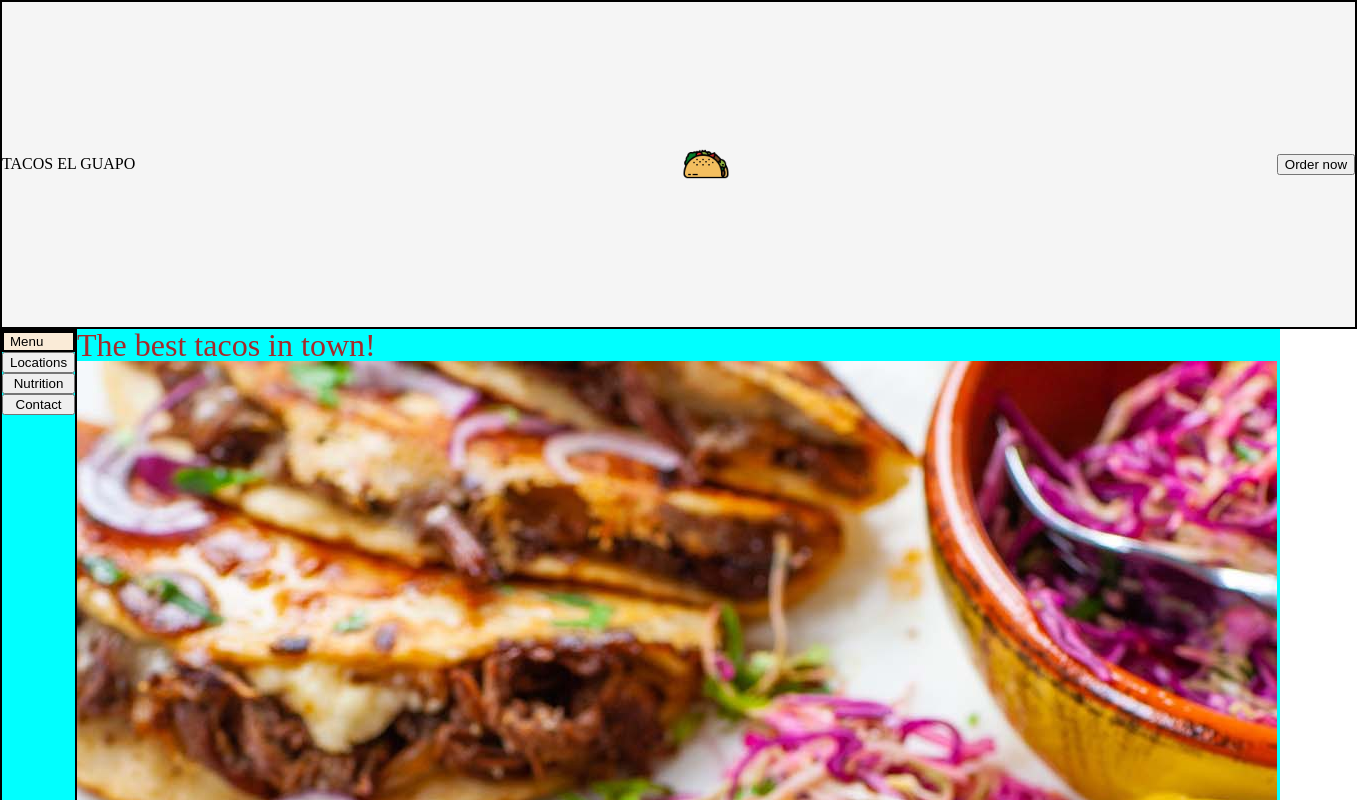
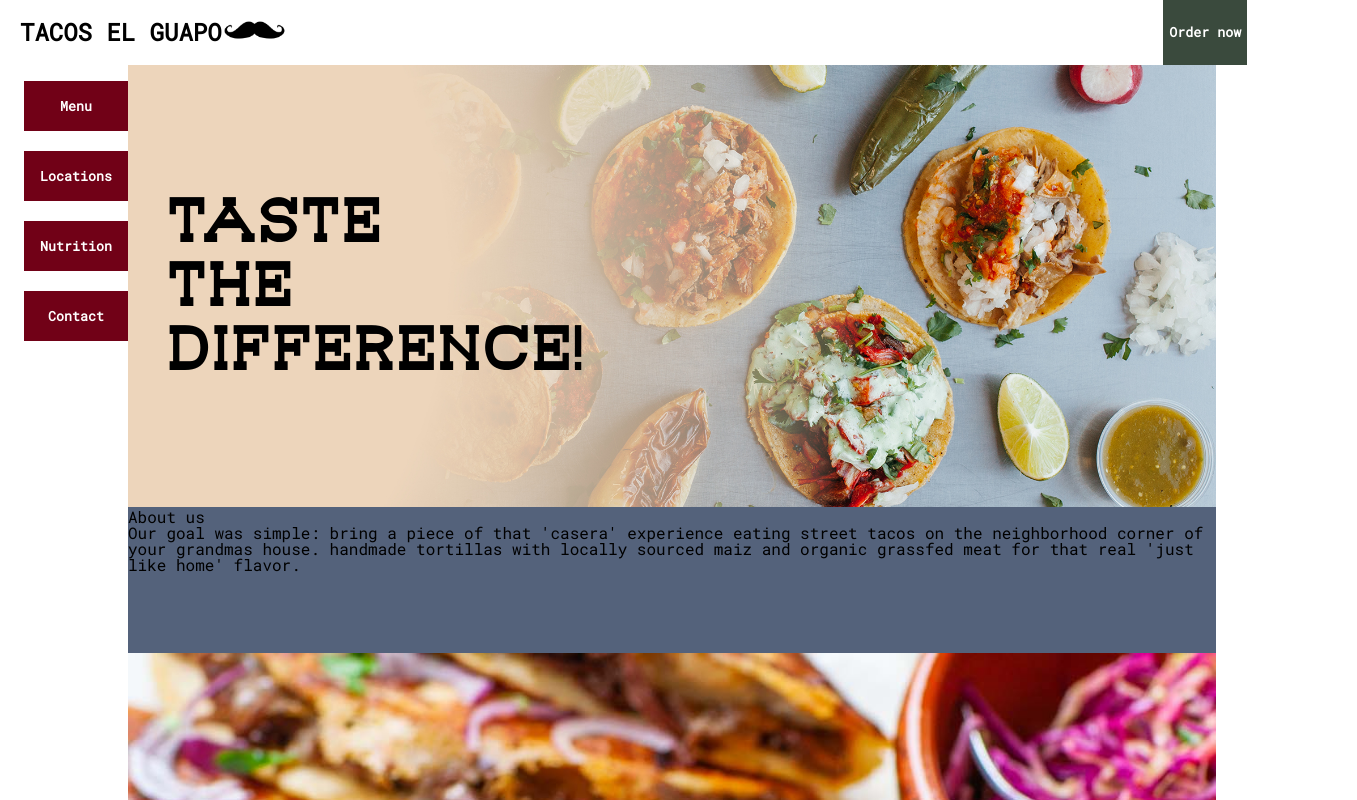
Before and after one commit to charlesvill/Restaurant-Page, a website built with webpack: page dist/index.html in a window 1280 px wide. Shown: the top 800 px of the page, 1357 px wide, since content can reach past the window. Built offline with Linux system fonts and the light colour scheme; files that its build step writes are made by us from their sources.

Commit message:
styled homepage banner, nav bar and header

```diff
--- a/src/index.js
+++ b/src/index.js
@@ -11,7 +11,7 @@ buttons.forEach(btn => btn.addEventListener("click", (event)=>{
     contentContainer.innerHTML = ``;
     switch(tab)
     {
-        case "menu" :
+        case "tmenu" :
         //trigger the module for menu
         loadMenu();
         break;
--- a/src/loadPage.js
+++ b/src/loadPage.js
@@ -1,24 +1,25 @@
+import banner from './images/tacosbannerfixed.jpg';
 import laImage from './images/lincolnheights.jpg';
 import tacoImage from './images/birria.jpg';
 import siteIcon from './images/moustache.png';
 
-function loadPage(){
-    const parentdiv = document.querySelector("#content");
-
+function createUI(parentCont){
     const navbar = document.createElement('div');
     navbar.className = "navbar";
-    parentdiv.appendChild(navbar);
+    parentCont.appendChild(navbar);
     navbar.innerHTML =
     `
-    <button class="tab tmenu">Menu</button>
-    <button class="tab locations">Locations</button>
-    <button class="tab nutrition">Nutrition</button>
-    <button class="tab contact">Contact</button>
+
+        <button class="tab tmenu">Menu</button>
+        <button class="tab locations">Locations</button>
+        <button class="tab nutrition">Nutrition</button>
+        <button class="tab contact">Contact</button>
+
     `;
 
     const header = document.createElement('div');
     header.className = "header";
-    parentdiv.appendChild(header);
+    parentCont.appendChild(header);
 
     const sitenameCont = document.createElement('div');
     sitenameCont.className = 'siteNameCont';
@@ -39,12 +40,27 @@ function loadPage(){
     orderbtn.textContent = "Order now";
     header.appendChild(orderbtn);
 
+}
+
+function generateHome(parentCont){
     const visualcont = document.createElement('div');
     visualcont.className = "visualContainer";
-    parentdiv.appendChild(visualcont);
+    parentCont.appendChild(visualcont);
 
-    visualcont.innerHTML =
-    `<p class="text">The best tacos in town!</p>`;
+    const bannerCont = document.createElement('div');
+    bannerCont.className = "bannerCont";
+    visualcont.appendChild(bannerCont);
+
+    const bannerImg = new Image();
+    bannerImg.className = "bannerImg";
+    bannerImg.src = banner;
+    bannerCont.appendChild(bannerImg);
+
+    const bannertxt = document.createElement('p');
+    bannertxt.className = 'bannerTxt';
+    bannertxt.textContent = "Taste the Difference!";
+    bannerCont.appendChild(bannertxt);
+
 
     const aboutCont = document.createElement('div');
     aboutCont.className = "aboutCont";
@@ -52,11 +68,12 @@ function loadPage(){
     <p>Our goal was simple: bring a piece of that 'casera' experience
     eating street tacos on the neighborhood corner of your grandmas house.
     handmade tortillas with locally sourced maiz and organic grassfed meat
-    for that real 'just like home' experience.</p>`
+    for that real 'just like home' flavor.</p>`;
+    visualcont.appendChild(aboutCont);
 
     const b_groundIMG = new Image();
     b_groundIMG.src = tacoImage;
-    b_groundIMG.className= "tacosImage"
+    b_groundIMG.className= "tacosImg"
     visualcont.appendChild(b_groundIMG);
 
     const storyCont = document.createElement('div');
@@ -73,5 +90,14 @@ function loadPage(){
     visualcont.appendChild(story_img);
 }
 
+function loadPage(){
+
+    const parentdiv = document.querySelector(".content");
+
+    createUI(parentdiv);
+    generateHome(parentdiv);
+
+}
+
 
 export default loadPage;
--- a/src/style.css
+++ b/src/style.css
@@ -48,16 +48,23 @@ table {
 	src: url('./fonts/robotomono-variablefont_wght-webfont.woff2') format('woff2'), url('./fonts/robotomono-variablefont_wght-webfont.woff') format('woff');
 }
 
+@font-face {
+	font-family: 'Western';
+	src: url('./fonts/bouweste-webfont.woff2') format('woff2'), url('./fonts/bouweste-webfont.woff') format('woff');
+}
+
 body{
-	height: 100%;
-	width: 100%;
+	margin: 0;
+    padding: 0;
 	background-color: agua;
 	font-family: 'Roboto';
 }
-#content{
+.content{
 	display:grid;
-	grid-template: 1fr 40fr/ 1fr 5fr;
-	background-color: aqua;
+	grid-template: 1fr 45fr/ 1fr 10fr;
+	background-color: #FFFFFF;
+	max-width: 100%;
+	margin: 0 auto;
 }
 
 .header{
@@ -66,39 +73,105 @@ body{
 	justify-content: space-between;
 	justify-items: center;
 	align-items: center;
-	border: solid 2px black;
 	position: sticky;
 	top: 0px;
-	background-color: whitesmoke;
+	z-index: 100;
+	background-color: #FFFFFF;
+	max-width: 100vw;
+	margin: 0;
 
+}
+.header > button{
+	border: none;
+	height: 100%;
+	margin-right:3vw;
+	background-color: #3A4A3D;
+	font-family: inherit;
+	font-weight: bold;
+	color:#fff
+}
+.header > button:hover{
+	background-color: #fff;
+	color: #800000;
+	border: solid 1px #800000;
 }
 .siteNameCont{
 	display: flex;
 	align-items: center;
-	font-size: 1.5rem;
+	font-size: 3vw;
 	font-weight: bold;
+	margin-left: 2vw;
 }
 .siteIcon{
-	max-width: 6rem;
-	height:3rem;
+	max-width: 6vw;
+	height: auto;
 }
 
 .navbar{
 	grid-area: 2 / 1 / 3 / 2;
 	display: flex;
 	flex-direction: column;
-	border: solid 2px black;
+	align-self: flex-start;
 	position: sticky;
-	top: 20px;
+	top: 5vw;
+	z-index: 100;
+	flex: auto;
+	margin: 0px;
+	max-width: 14vw;
 }
-.visualContent{
+
+.tab{
+	padding: 1rem;
+	margin-top: 2vh;
+	margin-left: 3vw;
+	background-color: #710117;
+	border: none;
+	font-family: 'Roboto';
+	font-weight: bolder;
+	color: white;
+}
+.tmenu{
+	margin-top: 0px;
+}
+.tab:hover{
+	background-color: #71011788;
+}
+.tab:active{
+	background-color: #410013;
+}
+.visualContainer{
 	grid-area: 2 / 2 / 3 / 3;
-	background-color:white;
+	background-color:#54627B;
+	display:flex;
+	flex-direction: column;
+	margin:0;
+	max-width: 85vw;
 }
-.text{
-	font-family: "sans-serif";
-	font-size: 2rem;
-	color: brown;
+.tacosImg, .storyImge, .bannerImg{
+	max-width: 100%;
+	height: auto;
+	margin-top: 5rem;
+
+}
+.bannerCont{
+	position:relative;
+}
+.bannerImg{
+	margin-top: 0px;
+
+}
+.bannerTxt{
+	font-family: "Western";
+	font-size: 5vw;
+	color: black;
+	position: absolute;
+    top: 50%;
+    left: 5%;
+    transform: translate(-50%, -50%);
+    z-index: 50;
+	width: 2rem;
+	height: auto;
+	text-align: center;
 }
 .menu{
 	display: grid;
```
Also changed, not shown: dist/183f92e150104b3b79c9.woff2 (added), dist/2a654c597cdb74e11a68.png (added), dist/40d9d602ceff2bab011a.woff (added), dist/4737663e31b86ef944d5.jpg (added), dist/a3d417afed5aa5766850.woff2 (added), dist/d63a14554a7391da1422.woff (added), dist/index.bundle.js, dist/index.html, dist/loadPage.bundle.js, src/fonts/bouweste-webfont.woff (added), src/fonts/bouweste-webfont.woff2 (added), src/images/birria.jpg, src/images/lincolnheights.jpg, src/images/tacosbannerfixed.jpg (added), 1 other file.
